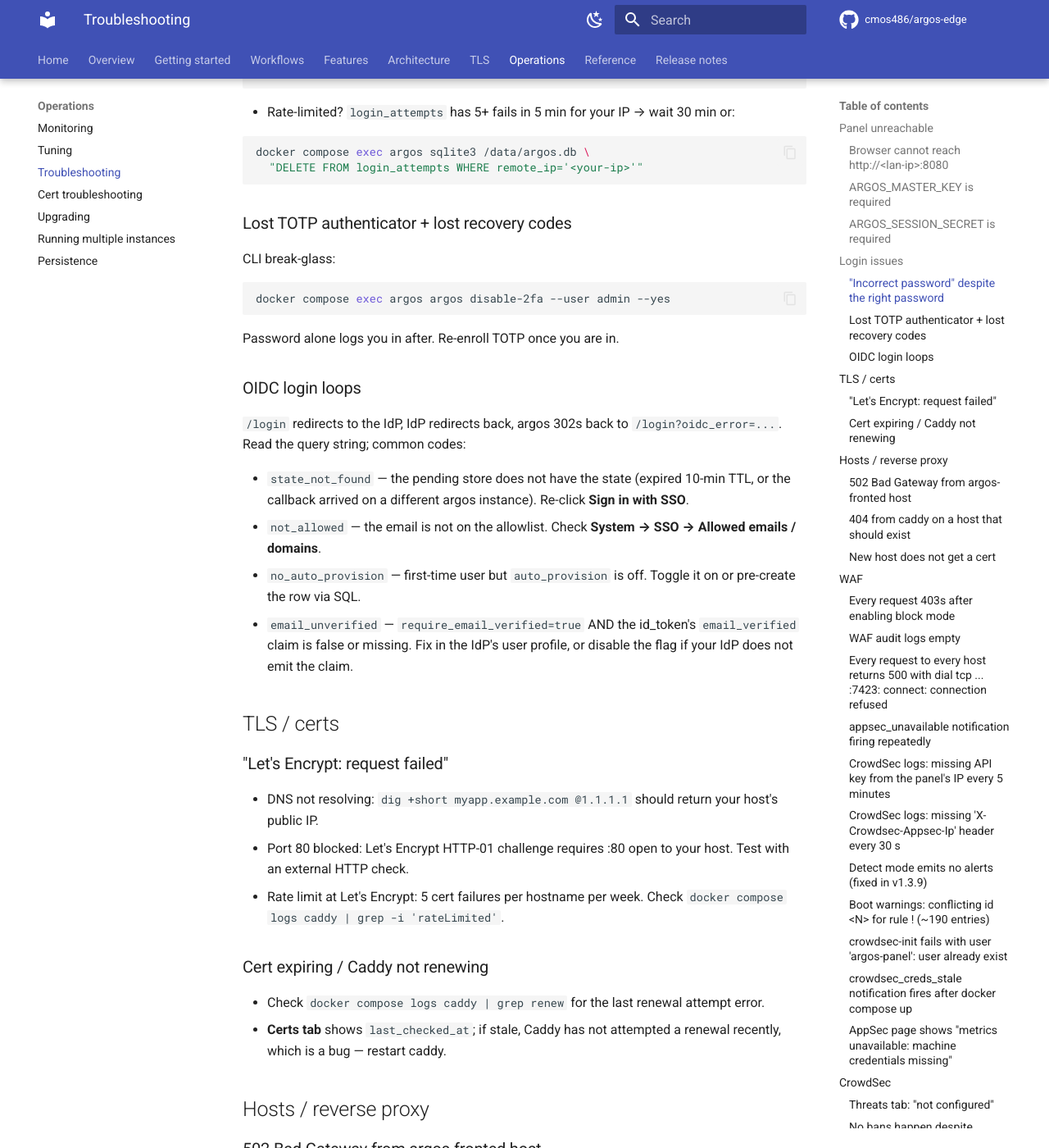
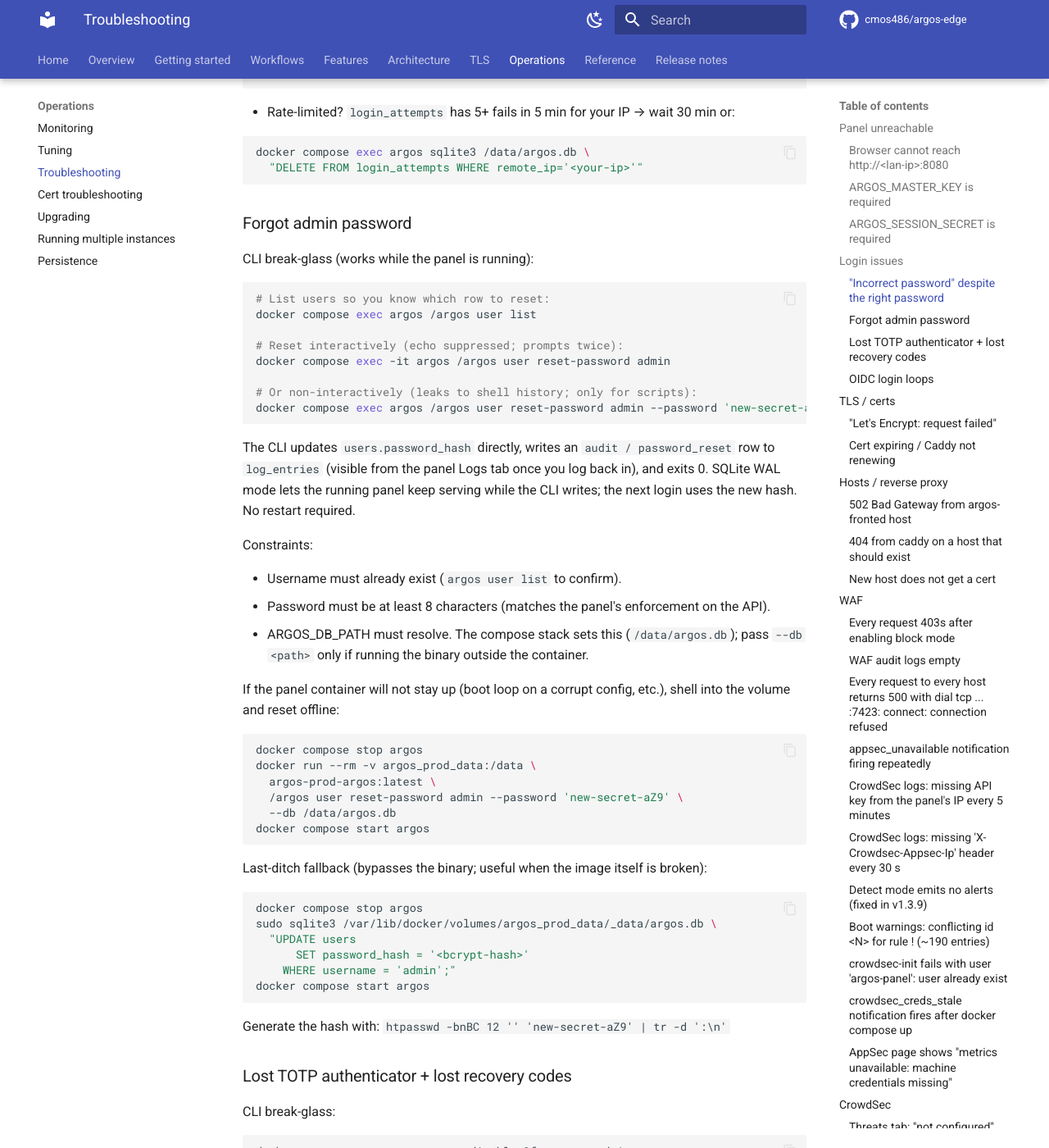
Before and after one commit to cmos486/argos-edge, an MkDocs documentation site: the page built from docs/operations/troubleshooting.md, in a window 1280 px wide and 1400 px high, scrolled down 1085 px. Shown: the whole window at 82% size. Built offline with MkDocs 1.6.1 and Material for MkDocs 9.7.7, drawn with Linux system fonts in a browser that asks for light colours; comment, search, counter and statistics services are not loaded.

Commit message:
docs: troubleshoot forgot admin password

````diff
--- a/docs/operations/troubleshooting.md
+++ b/docs/operations/troubleshooting.md
@@ -53,6 +53,62 @@ docker compose exec argos sh -c '
 docker compose exec argos sqlite3 /data/argos.db \
   "DELETE FROM login_attempts WHERE remote_ip='<your-ip>'"
 ```
+
+### Forgot admin password
+
+CLI break-glass (works while the panel is running):
+
+```bash
+# List users so you know which row to reset:
+docker compose exec argos /argos user list
+
+# Reset interactively (echo suppressed; prompts twice):
+docker compose exec -it argos /argos user reset-password admin
+
+# Or non-interactively (leaks to shell history; only for scripts):
+docker compose exec argos /argos user reset-password admin --password 'new-secret-aZ9'
+```
+
+The CLI updates `users.password_hash` directly, writes an
+`audit / password_reset` row to `log_entries` (visible from the
+panel Logs tab once you log back in), and exits 0. SQLite WAL
+mode lets the running panel keep serving while the CLI writes;
+the next login uses the new hash. No restart required.
+
+Constraints:
+
+- Username must already exist (`argos user list` to confirm).
+- Password must be at least 8 characters (matches the panel's
+  enforcement on the API).
+- ARGOS_DB_PATH must resolve. The compose stack sets this
+  (`/data/argos.db`); pass `--db <path>` only if running the
+  binary outside the container.
+
+If the panel container will not stay up (boot loop on a corrupt
+config, etc.), shell into the volume and reset offline:
+
+```bash
+docker compose stop argos
+docker run --rm -v argos_prod_data:/data \
+  argos-prod-argos:latest \
+  /argos user reset-password admin --password 'new-secret-aZ9' \
+  --db /data/argos.db
+docker compose start argos
+```
+
+Last-ditch fallback (bypasses the binary; useful when the image
+itself is broken):
+
+```bash
+docker compose stop argos
+sudo sqlite3 /var/lib/docker/volumes/argos_prod_data/_data/argos.db \
+  "UPDATE users
+      SET password_hash = '<bcrypt-hash>'
+    WHERE username = 'admin';"
+docker compose start argos
+```
+
+Generate the hash with: `htpasswd -bnBC 12 '' 'new-secret-aZ9' | tr -d ':\n'`
 
 ### Lost TOTP authenticator + lost recovery codes
 
````
